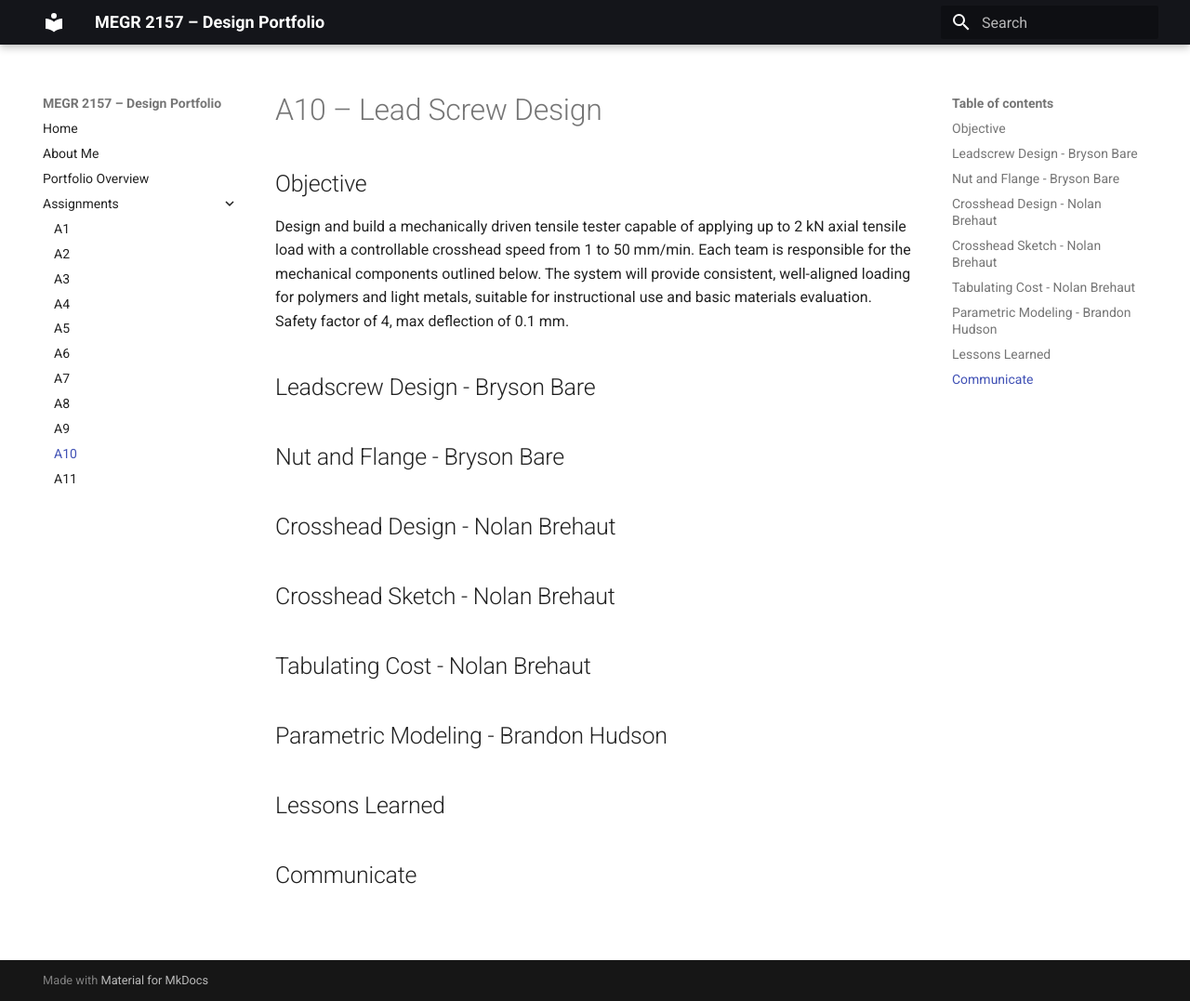
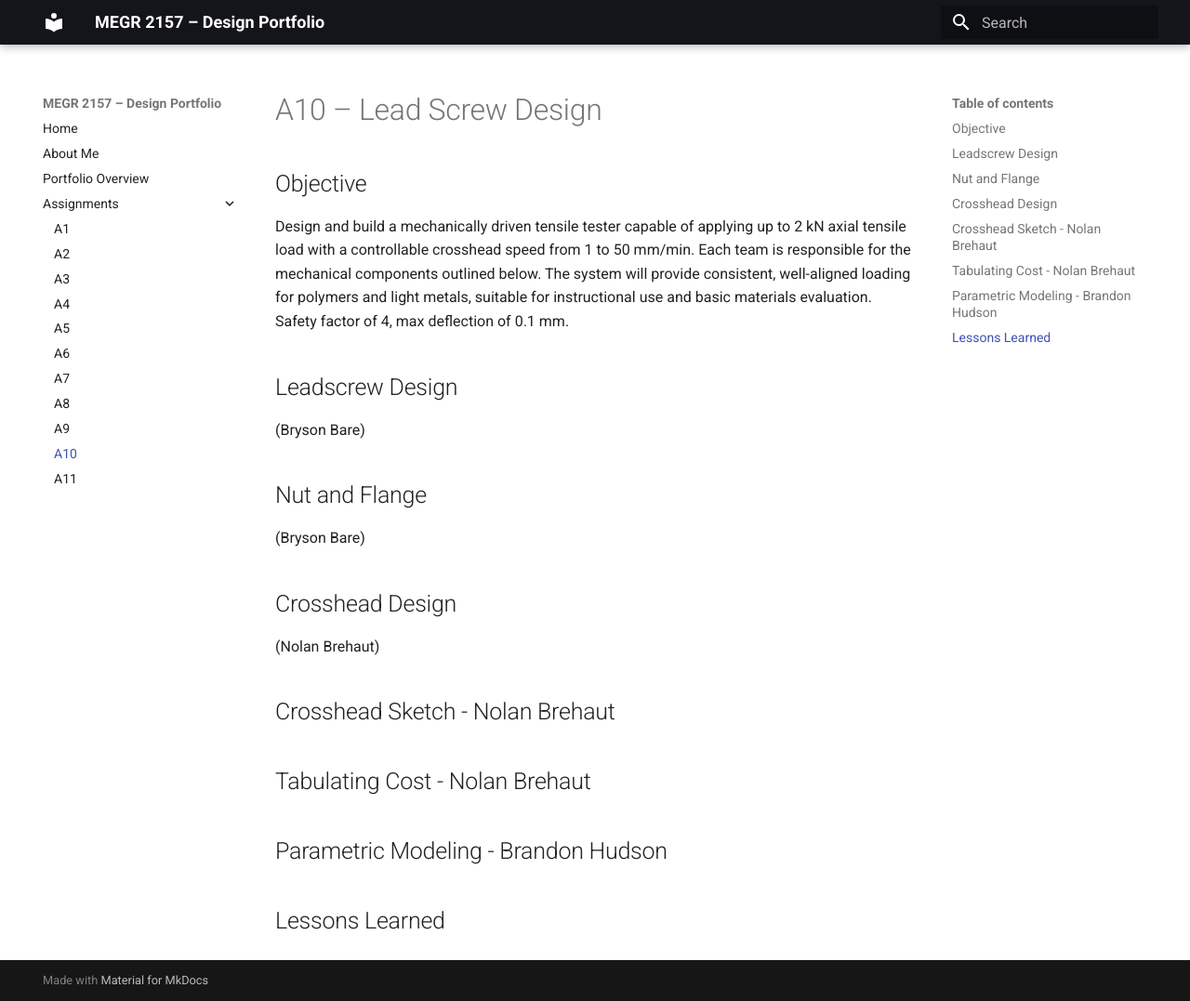
Before and after one commit to nbrehaut/megr2157-portfolio, an MkDocs documentation site: the page built from docs/assignments/A10/index.md, in a window 1280 px wide and 1077 px high. Shown: the whole window at 93% size. Built offline with MkDocs 1.6.1 and Material for MkDocs 9.7.7, drawn with Linux system fonts in a browser that asks for light colours.

Commit message:
Update index.md

```diff
--- a/docs/assignments/A10/index.md
+++ b/docs/assignments/A10/index.md
@@ -4,12 +4,15 @@
 
 Design and build a mechanically driven tensile tester capable of applying up to 2 kN axial tensile load with a controllable crosshead speed from 1 to 50 mm/min. Each team is responsible for the mechanical components outlined below. The system will provide consistent, well-aligned loading for polymers and light metals, suitable for instructional use and basic materials evaluation. Safety factor of 4, max deflection of 0.1 mm.
 
-## Leadscrew Design - Bryson Bare
+## Leadscrew Design
+(Bryson Bare)
 
-## Nut and Flange - Bryson Bare
+## Nut and Flange
+(Bryson Bare)
 
 
-## Crosshead Design - Nolan Brehaut
+## Crosshead Design
+(Nolan Brehaut)
 
 ## Crosshead Sketch - Nolan Brehaut
 
@@ -19,5 +22,3 @@ Design and build a mechanically driven tensile tester capable of applying up to
 
 
 ## Lessons Learned
-
-## Communicate
```
